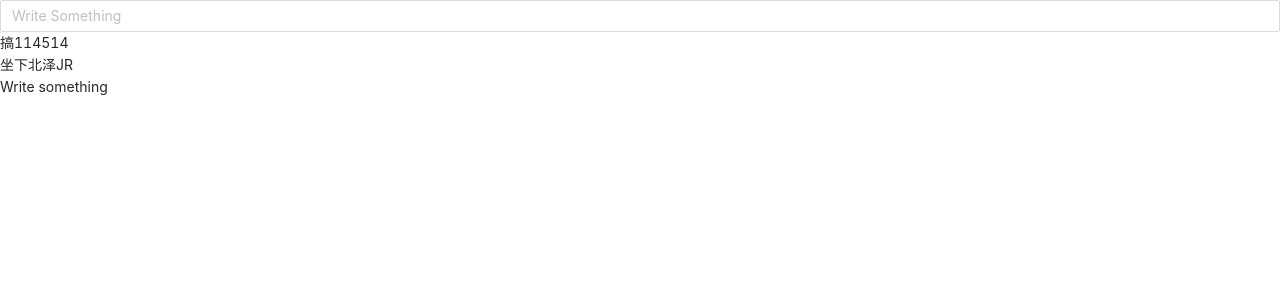
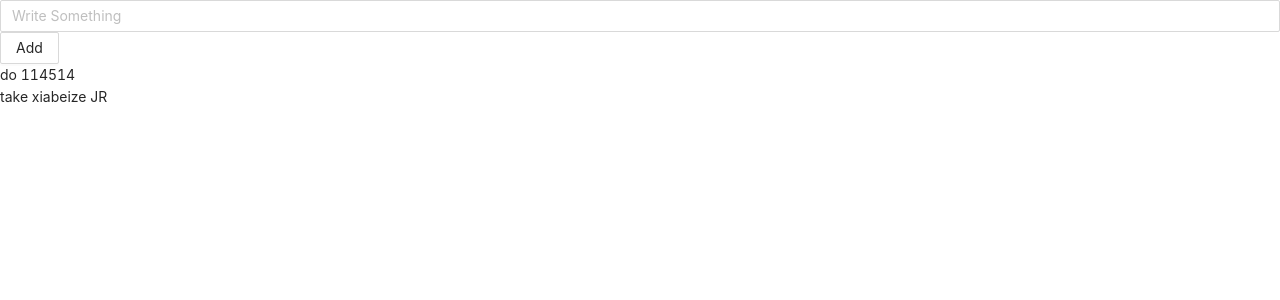
Before and after one commit to MakinoharaShoko/Learning-Code, a React app in the folder React/React-Eject-Test-01/: page / in a window 1280 px wide. Shown: the top 300 px of the page. Built offline with nearby package versions, Linux system fonts and the light colour scheme.

Commit message:
实验合并Reducer（好像WebStorm无法识别）

```diff
--- a/React/React-Eject-Test-01/src/App.js
+++ b/React/React-Eject-Test-01/src/App.js
@@ -1,18 +1,16 @@
 import './App.css';
-import appStore from "./store/appReducer";
+import store from "./store";
 import {useState} from "react";
-import { Input } from 'antd';
+import {Button, Input} from 'antd';
 import 'antd/dist/antd.css';
 
 function App() {
     //初始化HOOK：取出store里的state
-    const [appData,setAppData] = useState(appStore.getState());
+    const [appData,setAppData] = useState(store.getState());
     //当store变动时，调用回调函数（这里是setAppData）
-    appStore.subscribe(()=>{setAppData(appStore.getState())});
+    store.subscribe(()=>{setAppData(store.getState())});
     let list = appData.list;
-    let inputValue = appData.inputValue;
     let page = [];
-    console.log(appStore.getState())
     for (let i = 0; i < list.length; i++) {
         let temp = <div>{list[i]}</div>
         page.push(temp);
@@ -25,16 +23,22 @@ function App() {
             payload:e.target.value
         }
         // 使action生效（也就是传给reducer，判断后更新store中的state）
-        appStore.dispatch(action);
+        store.dispatch(action);
+    }
+
+    const addElementToList = ()=>{
+        const action = {
+            type:'list/addList',
+            payload: appData.inputValue
+        }
+        store.dispatch(action);
     }
 
     return (
         <div>
             <Input placeholder={"Write Something"} onChange={changeInputValue}/>
+            <Button onClick={addElementToList}>Add</Button>
             {page}
-            <div>
-                {inputValue}
-            </div>
         </div>
     );
 }
--- a/React/React-Eject-Test-01/src/store/appReducer.js
+++ /dev/null
@@ -1,24 +0,0 @@
-import {createStore} from "redux";
-
-//初始化
-const defaultStore = {
-    inputValue:'Write something',
-    list:[
-        '搞114514',
-        '坐下北泽JR'
-    ]
-};
-
-const reducer =  (state = defaultStore,action)=>{
-    //判断action的类型，改变state的指定属性
-    if(action.type === 'value/changeInput'){
-        let newState = JSON.parse(JSON.stringify(state));
-        newState.inputValue = action.payload;
-        return newState;
-    }
-    return state;
-}
-
-const appStore = createStore(reducer,window.__REDUX_DEVTOOLS_EXTENSION__ && window.__REDUX_DEVTOOLS_EXTENSION__());
-
-export default appStore;
--- /dev/null
+++ b/React/React-Eject-Test-01/src/store/index.js
@@ -0,0 +1,12 @@
+import {combineReducers, createStore} from "redux";
+import inputValue from './reducer/inputValue'
+import list from "./reducer/list";
+
+const reducer = combineReducers({
+    inputValue,
+    list
+})
+
+const store = createStore(reducer,window.__REDUX_DEVTOOLS_EXTENSION__ && window.__REDUX_DEVTOOLS_EXTENSION__());
+
+export default store;
--- /dev/null
+++ b/React/React-Eject-Test-01/src/store/reducer/inputValue.js
@@ -0,0 +1,14 @@
+//初始化
+const defaultStore ='Write something';
+
+const inputValue =  (state = defaultStore, action)=>{
+    //判断action的类型，改变state的指定属性
+    if(action.type === 'value/changeInput'){
+        let newState = JSON.parse(JSON.stringify(state));
+        newState = action.payload;
+        return newState;
+    }
+    return state;
+}
+
+export default inputValue;
--- /dev/null
+++ b/React/React-Eject-Test-01/src/store/reducer/list.js
@@ -0,0 +1,15 @@
+const defaultStore = [
+        'do 114514',
+        'take xiabeize JR'
+    ];
+
+const list = (state=defaultStore, action)=>{
+    if (action.type==='list/addList'){
+        let newState = JSON.parse(JSON.stringify(state));
+        newState.push(action.payload);
+        return newState;
+    }
+    return state;
+}
+
+export default list;
```
